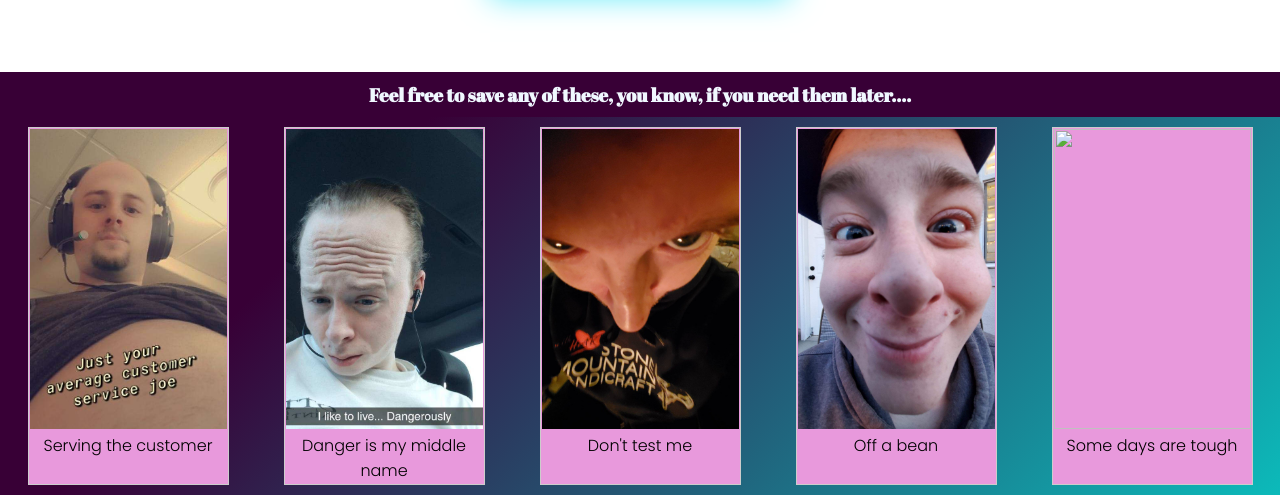
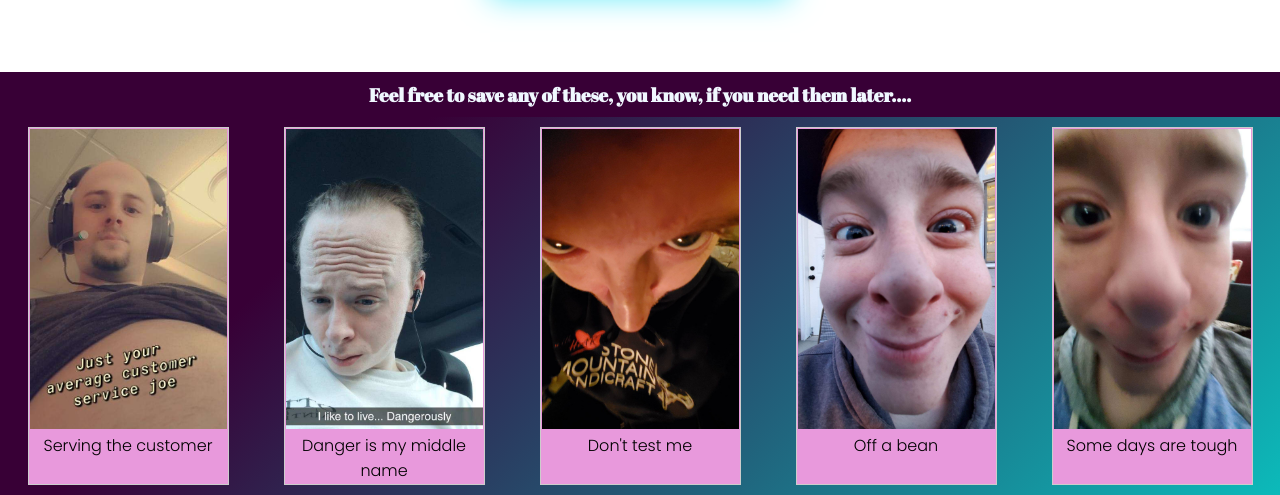
Before and after one commit to georgewater/ottboss, a plain HTML site: page index.html in a window 1280 px wide. Shown: the part 437-932 px from the top of the page. Drawn offline with Linux system fonts and the light colour scheme.

Commit message:
corrected image 5 sourcing

```diff
--- a/index.html
+++ b/index.html
@@ -49,7 +49,7 @@
             </div>
             <div class="imgcard">
                 <a target="_blank" href="./image000005.jpg">
-                    <img class="cropped" src=".image000005.jpg" alt="">
+                    <img class="cropped" src="./image000005.jpg" alt="">
                 </a>
                 <div class="desc">Some days are tough</div>
             </div>
```
